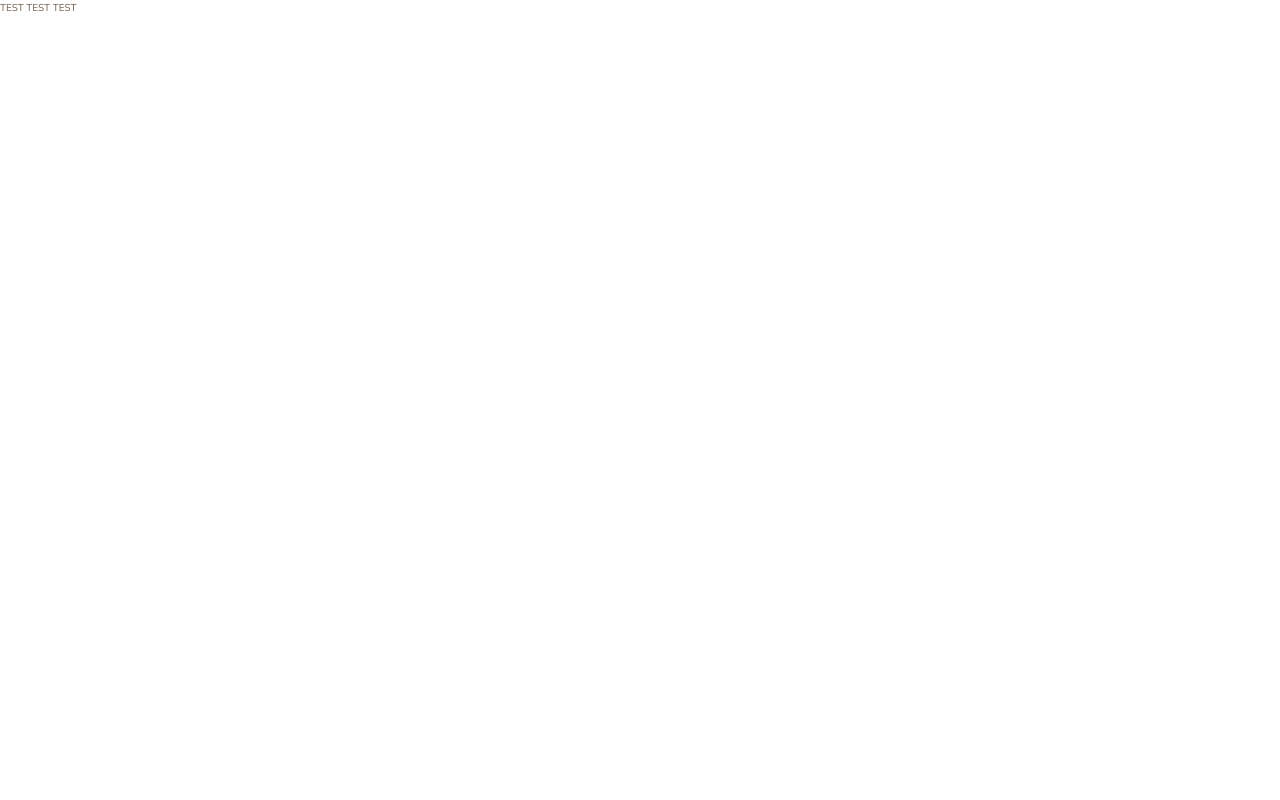
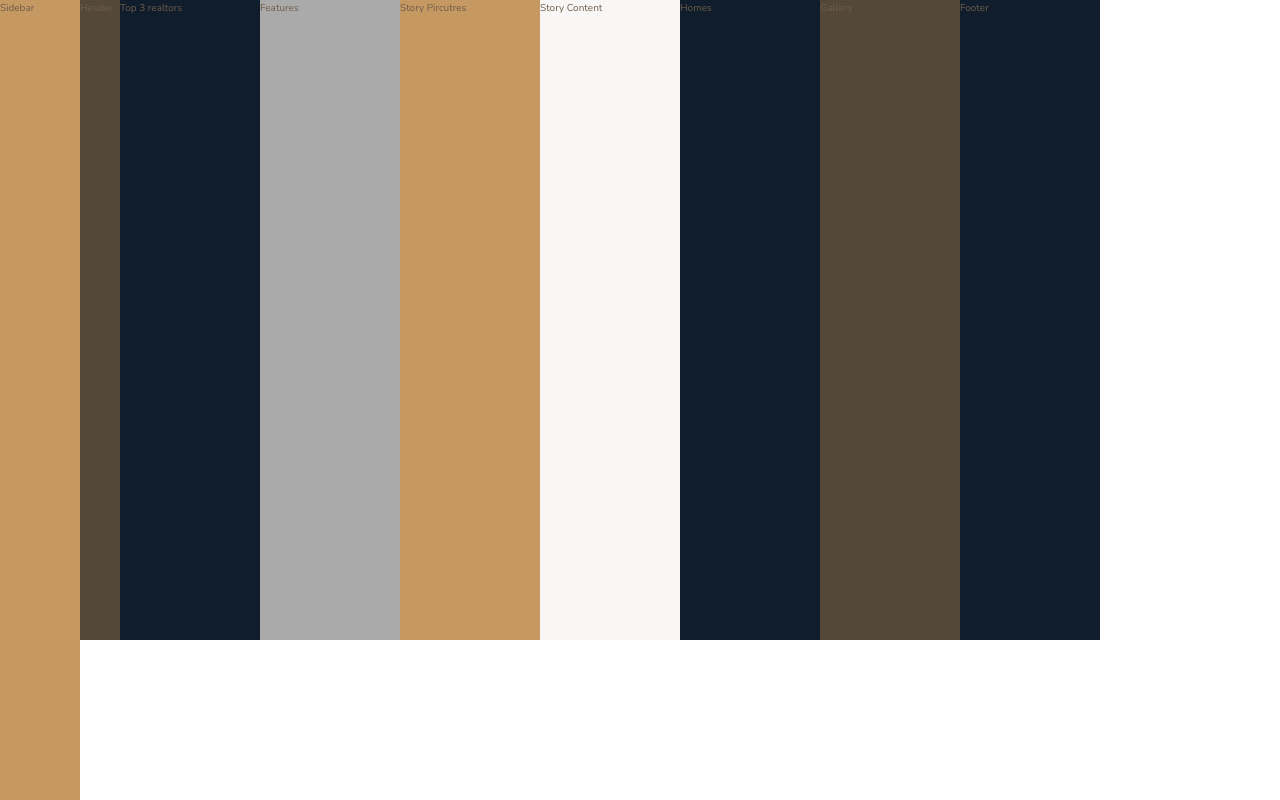
Before and after one commit to SawChanLay/nexter, a website: page index.html in a window 1280 px wide. Shown: the top 800 px of the page. Drawn offline with nearby package versions, Linux system fonts and the light colour scheme.

Commit message:
set up gird line

```diff
--- a/index.html
+++ b/index.html
@@ -12,6 +12,40 @@
         <title>nexter &mdash; your home, your freedom</title>
     </head>
     <body class="container">
-        TEST TEST TEST
+        <div class="sidebar">
+            Sidebar
+        </div>
+
+        <header class="header">
+            Header
+        </header>
+
+        <div class="realtors">
+            Top 3 realtors
+        </div>
+
+        <section class="features">
+            Features
+        </section>
+
+        <div class="story__pictures">
+            Story Pircutres
+        </div>
+
+        <div class="story__content">
+            Story Content
+        </div>
+
+        <section class="homes">
+            Homes
+        </section>
+
+        <section class="gallery">
+            Gallery
+        </section>
+
+        <footer class="footer">
+            Footer
+        </footer>
     </body>
 </html>
--- a/sass/_base.scss
+++ b/sass/_base.scss
@@ -35,3 +35,9 @@ body {
     font-weight: 300;
     line-height: 1.6;
 }
+
+.container {
+    display: grid;
+    grid-template-rows: 80vh min-content 40vw repeat(3, min-content);
+    grid-template-columns: [sidebar-start] 8rem [sidebar-end full-start] 1fr [center-start] repeat(8, [col-start] minmax(min-content, 14rem) [col-end]) [center-end] 1fr [full-end];
+}
--- a/sass/_features.scss
+++ b/sass/_features.scss
@@ -0,0 +1,3 @@
+.features {
+    background-color: $color-grey-light-2;
+}
--- a/sass/_footer.scss
+++ b/sass/_footer.scss
@@ -0,0 +1,3 @@
+.footer {
+    background-color: $color-secondary;
+}
--- a/sass/_gallery.scss
+++ b/sass/_gallery.scss
@@ -0,0 +1,3 @@
+.gallery {
+    background-color: $color-grey-dark-1;
+}
--- a/sass/_header.scss
+++ b/sass/_header.scss
@@ -0,0 +1,3 @@
+.header {
+    background-color: $color-grey-dark-1;
+}
--- a/sass/_homes.scss
+++ b/sass/_homes.scss
@@ -0,0 +1,3 @@
+.homes {
+    background-color: $color-secondary;
+}
--- a/sass/_realtors.scss
+++ b/sass/_realtors.scss
@@ -0,0 +1,3 @@
+.realtors {
+    background-color: $color-secondary;
+}
--- a/sass/_sidebar.scss
+++ b/sass/_sidebar.scss
@@ -0,0 +1,5 @@
+.sidebar {
+    background-color: $color-primary;
+    grid-column: sidebar-start / sidebar-end;
+    grid-row: 1 / -1;
+}
--- a/sass/_story.scss
+++ b/sass/_story.scss
@@ -0,0 +1,8 @@
+.story {
+    &__pictures {
+        background-color: $color-primary;
+    }
+    &__content {
+        background-color: $color-grey-light-1;
+    }
+}
```
Also changed, not shown: css/style.css.
